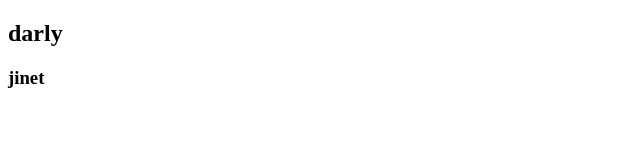
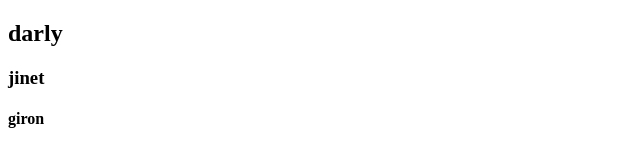
Before and after one commit to Darlykookjbjeno/prueva2, a plain HTML site: page index.html in a window 1280 px wide. Shown: the full height of the page, 0-640 px from the left. Drawn offline with Linux system fonts and the light colour scheme.

Commit message:
cambio a main

```diff
--- a/index.html
+++ b/index.html
@@ -9,5 +9,6 @@
 <body>
     <h2>darly</h2>
     <h3>jinet</h3>
+    <h4>giron</h4>
 </body>
 </html>
```
